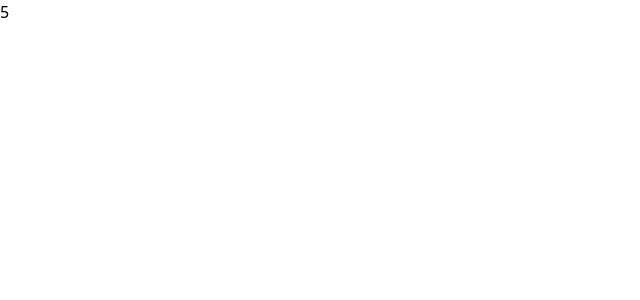
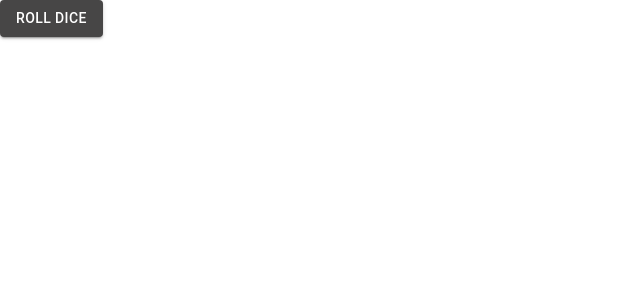
Before and after one commit to DaviD4Chirino/tira-el-dado, a React (Vite) app: page / in a window 1280 px wide. Shown: the top 300 px of the page, without its empty margins (0-640 px from the left). Built offline with nearby package versions, Linux system fonts and the light colour scheme.

Commit message:
added dialog test

```diff
--- a/src/App.tsx
+++ b/src/App.tsx
@@ -1,16 +1,39 @@
+import { useState } from "react";
 import "./App.css";
 import RandomNumber from "./components/atoms/RandomNumber";
+import { Button, Dialog } from "@mui/material";
 
 function App() {
+  const [dialog, setDialog] = useState(false);
+
+  const handleClickOpen = () => {
+    setDialog(true);
+  };
+
+  const handleClose = () => {
+    setDialog(false);
+  };
+
   return (
     <section>
-      <RandomNumber
-        min={0}
-        max={20}
-        finalValue={5}
-        speed={200}
-        duration={1000}
-      />
+      <Button variant="contained" onClick={handleClickOpen}>
+        Roll Dice
+      </Button>
+      <Dialog open={dialog} onClose={handleClose}>
+        {dialog && (
+          <div className="container size-40 grid place-content-center">
+            <h1 className="text-center">
+              <RandomNumber
+                min={0}
+                max={20}
+                finalValue={20}
+                speed={50}
+                duration={1000}
+              />
+            </h1>
+          </div>
+        )}
+      </Dialog>
     </section>
   );
 }
--- a/src/components/atoms/RandomNumber.tsx
+++ b/src/components/atoms/RandomNumber.tsx
@@ -1,5 +1,5 @@
 /* eslint-disable @typescript-eslint/no-unused-vars */
-import { useState } from "react";
+import { useEffect, useState } from "react";
 import { useInterval, useTimeoutFn } from "react-use";
 import { getRandomNumberRange } from "../../utils";
 
@@ -12,18 +12,21 @@ export default function RandomNumber({
   min = 0,
   duration = 2000,
   speed = 100,
+  onRollEnd = () => {},
 }: {
-  min: number;
   max: number;
-  duration: number;
-  speed: number;
   finalValue: number;
+  min?: number;
+  duration?: number;
+  speed?: number;
+  onRollEnd?: () => void;
 }) {
   const [displayNumber, setDisplayNumber] = useState(0);
   const [rolling, setRolling] = useState(true);
 
   useTimeoutFn(() => {
     setRolling(false);
+    onRollEnd();
   }, duration);
 
   useInterval(
```
